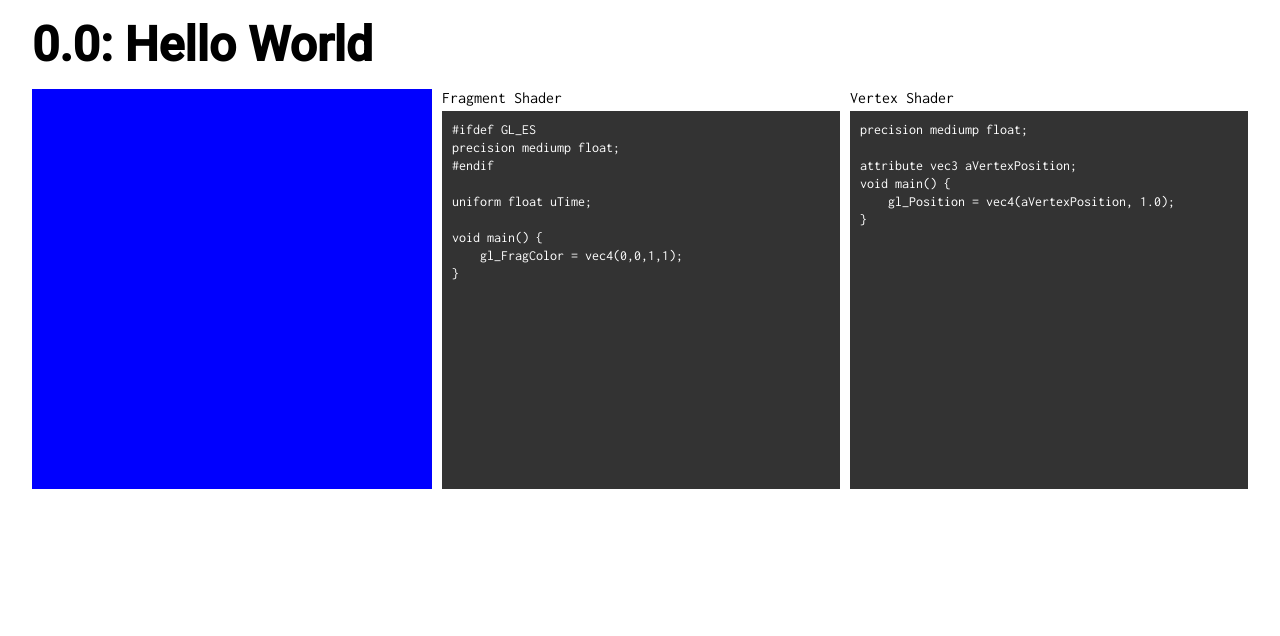
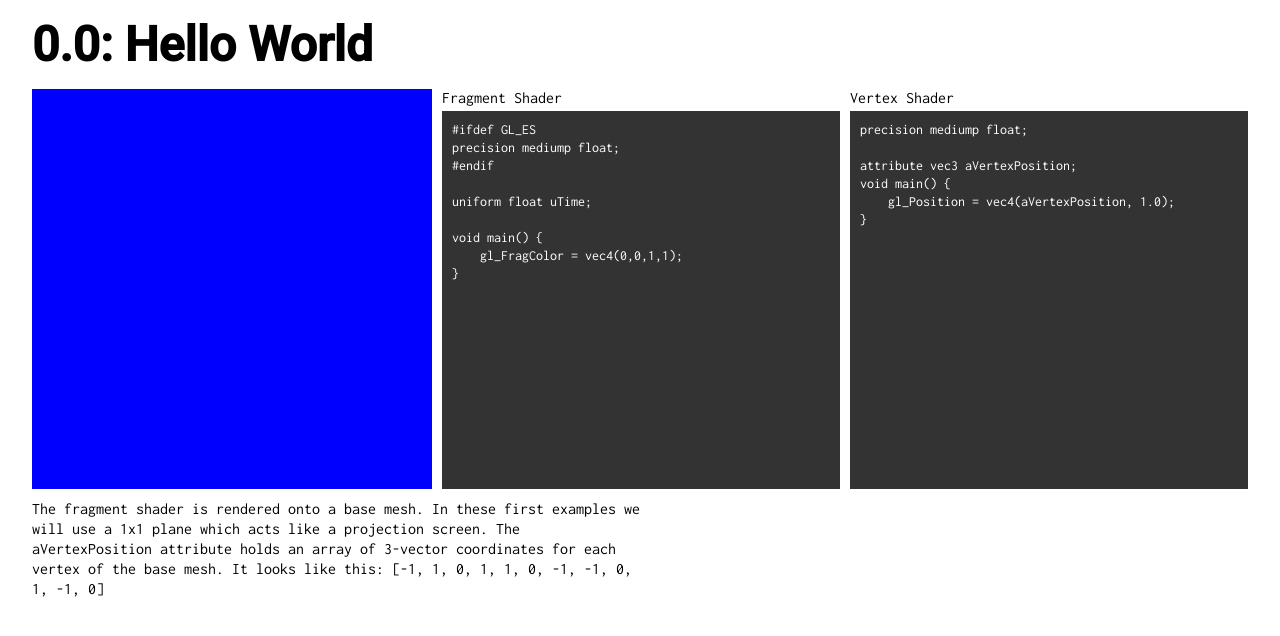
Before and after one commit to annekagoss/shader-demos.github.io, a React app: page / in a window 1280 px wide. Shown: the top 636 px of the page. Built offline with nearby package versions, Linux system fonts and the light colour scheme; the HTML template or start-up script is replaced by a standard one.

Commit message:
notes section

```diff
--- a/src/components/App.tsx
+++ b/src/components/App.tsx
@@ -56,7 +56,13 @@ export default class App extends React.Component {
           {/* <div className={styles.section}> */}
           {/* <GLScene {...GL_PROPS} /> */}
 
-          <Section title='0.0: Hello World'>
+          <Section
+            title='0.0: Hello World'
+            notes={`
+              The fragment shader is rendered onto a base mesh. In these first examples we will use a 1x1 plane which acts like a projection screen.
+              The aVertexPosition attribute holds an array of 3-vector coordinates for each vertex of the base mesh.  It looks like this: [-1, 1, 0, 1, 1, 0, -1, -1, 0, 1, -1, 0]
+            `}
+          >
             <BaseCanvas
               fragmentShader={helloWorldFragmentShader}
               vertexShader={baseVertexShader}
--- a/src/components/Section/Section.module.scss
+++ b/src/components/Section/Section.module.scss
@@ -16,3 +16,14 @@
     flex-direction: column;
   }
 }
+
+.notes {
+  margin-top: 10px;
+  font-family: 'Inconsolata', monospace;
+  line-height: 1.25rem;
+  width: 50%;
+
+  @media (max-width: 900px) {
+    width: 100%;
+  }
+}
--- a/src/components/Section/Section.tsx
+++ b/src/components/Section/Section.tsx
@@ -3,13 +3,15 @@ import styles from './Section.module.scss';
 
 interface Props {
   children: React.ReactNode;
+  notes?: string;
   title: string;
 }
 
-const Section = ({ children, title }: Props) => (
+const Section = ({ children, notes, title }: Props) => (
   <div className={styles.root}>
     <div className={styles.title}>{title}</div>
     <div className={styles.childrenWrapper}>{children}</div>
+    <div className={styles.notes}>{notes}</div>
   </div>
 );
 
```
